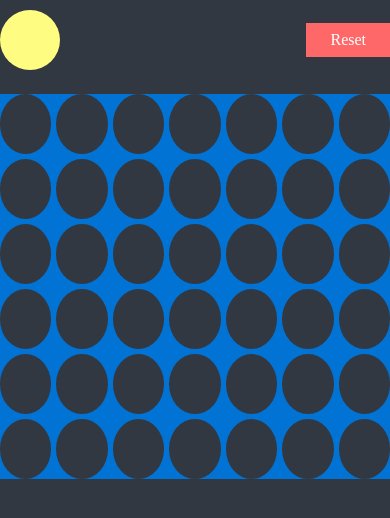
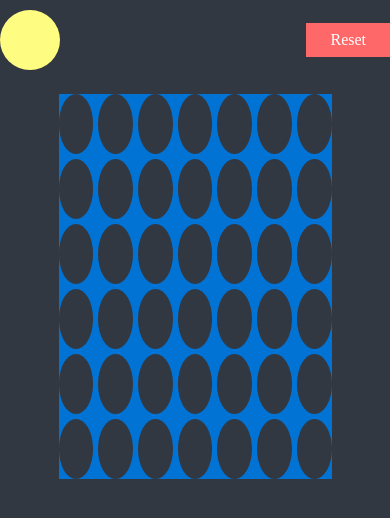
Before and after one commit to confusedwdeveloper/connect4, a website built with webpack: page public/index.html in a window 390 px wide. Shown: the part 168-686 px from the top of the page. Built offline with nearby package versions, Linux system fonts and the light colour scheme.

Commit message:
media test 1

```diff
--- a/src/scss/styles.scss
+++ b/src/scss/styles.scss
@@ -144,6 +144,6 @@ button:hover::before {
 // Media queries
 @media (max-width: 600px) {
   .root {
-    max-width: 600vw;
+    width: 70vw;
   }
 }
```
